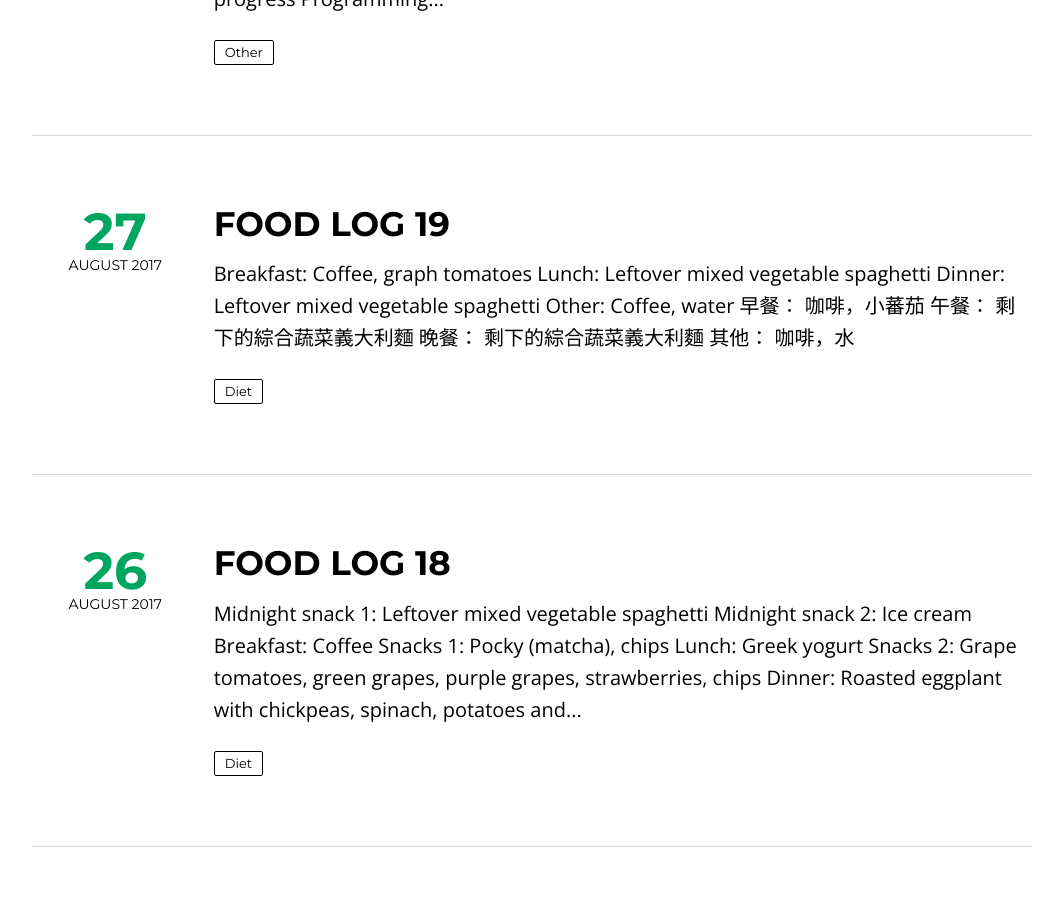
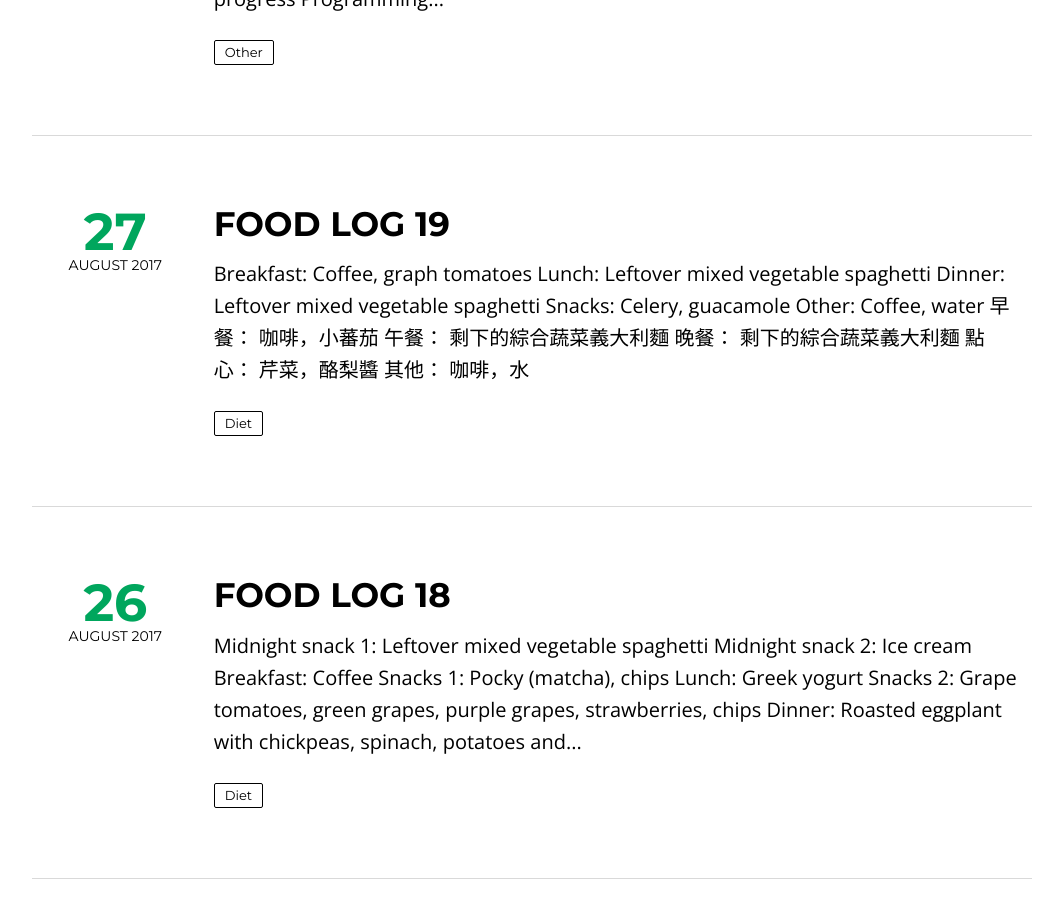
Before and after one commit to kcmlin/kcmlin.github.io, a Jekyll site: the page built from index.html, in a window 1280 px wide and 900 px high, scrolled down 809 px. Shown: the whole window, without its empty margins (108-1171 px from the left). Built offline with Jekyll 4.4.1, drawn with Linux system fonts in a browser that asks for light colours; nearby versions of some CDN libraries; the list of posts is cut into pages by our own code.

Commit message:
Update 2017-08-27-food19.md

```diff
--- a/_posts/2017-08-27-food19.md
+++ b/_posts/2017-08-27-food19.md
@@ -14,9 +14,11 @@ published: true
 * **Breakfast**: Coffee, graph tomatoes
 * **Lunch**: Leftover mixed vegetable spaghetti
 * **Dinner**: Leftover mixed vegetable spaghetti
+* **Snacks**: Celery, guacamole
 * **Other**: Coffee, water
 <hr>
 * **早餐**： 咖啡，小蕃茄
 * **午餐**： 剩下的綜合蔬菜義大利麵
 * **晚餐**： 剩下的綜合蔬菜義大利麵
+* **點心**： 芹菜，酪梨醬
 * **其他**： 咖啡，水
```
